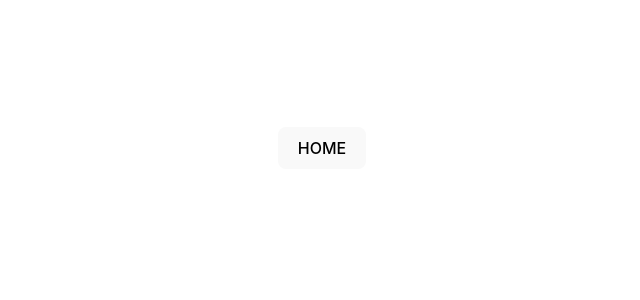
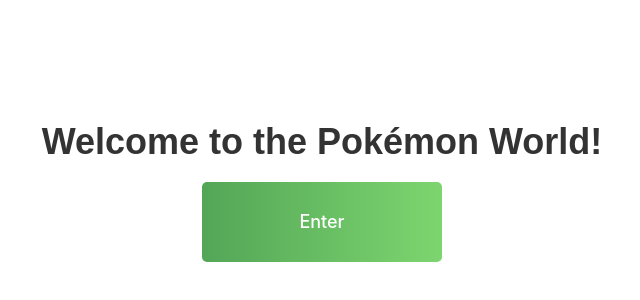
Before and after one commit to NazarethV/Proyecto-Individual-Pk, a React (Vite) app in the folder client vite/: page / in a window 1280 px wide. Shown: the part 252-552 px from the top of the page, without its empty margins (318-958 px from the left). Built offline with nearby package versions, Linux system fonts and the light colour scheme.

Commit message:
Terminado todo lo básico

```diff
--- a/client vite/src/Components/Navbar/Navbar.jsx
+++ b/client vite/src/Components/Navbar/Navbar.jsx
@@ -1,14 +1,24 @@
 import React from 'react'
 import styles from './navbar.module.css'
-import { Link } from 'react-router-dom'
+import { Link, useLocation} from 'react-router-dom'
 import SearchBar from '../SearchBar/SearchBar'
+import { useDispatch, useSelector } from 'react-redux'
+import { resetFilters } from '../../Redux/Actions/actions'
 
 const Navbar = () => {
+  const dispatch = useDispatch()
+  const { pathname } = useLocation()
+
+  const handleReset = () => {
+    dispatch(resetFilters())
+  }
+
   return (
     <div className={styles.navContainer}>
       <div className={styles.navBrand}>
         <p className={styles.logo}> PI POKEMON </p>
       </div>
+      <div className={styles.navActions}>
         <div className={styles.navLinks}>
           <Link className={styles.linkHome} to="/home">
             HOME
@@ -17,6 +27,14 @@
             New Pokemon
           </Link>
         </div>
+        {/* <div className={styles.contenedorReset}>
+          {(pathname === '/home' ) ? (
+            <button className={styles.resetButton} onClick={handleReset}>
+              Reset
+            </button>
+          ): null}
+        </div> */}
+      </div>
       <SearchBar />
     </div>
   );
--- a/client vite/src/Components/Navbar/navbar.module.css
+++ b/client vite/src/Components/Navbar/navbar.module.css
@@ -26,7 +26,8 @@
 
   .navLinks {
     /* display: flex; */
-    margin-top: 35px;
+    margin-top: 20px;
+    margin-left: 60px;
   }
 
   .navLinks a {
@@ -47,3 +48,21 @@
     color: #ffcc00; /* Color activo */
     text-decoration: none;
 }
+
+.navActions {
+  display: flex;
+  align-items: center;
+}
+
+.contenedorReset {
+  margin-left: 260px; /* Mueve el botón todo lo posible a la derecha */
+  margin-right: 20px; /* Agrega un margen a la derecha del botón para separarlo de los enlaces de navegación */
+}
+.resetButton {
+  background-color: #fff; /* Color de fondo del botón (ajusta según sea necesario) */
+  color: #333; /* Color del texto del botón (ajusta según sea necesario) */
+  padding: 8px 16px; /* Ajusta el relleno del botón según sea necesario */
+  border: none; /* Elimina el borde del botón */
+  cursor: pointer; /* Cambia el cursor al pasar sobre el botón */
+  border-radius: 4px; /* Ajusta el radio de la esquina del botón según sea necesario */
+}
--- a/client vite/src/Components/SearchBar/SearchBar.jsx
+++ b/client vite/src/Components/SearchBar/SearchBar.jsx
@@ -31,15 +31,7 @@
 //       {searchResults.length > 0 && (
 //         <div>
 //           <h3>Search Results:</h3>
-//           <ul>
-//             {searchResults.map((pokemon) => (
-//               <li key={pokemon.id}>{pokemon.name}</li>
-
-//             ))}
-//           </ul>
-//         </div>
-//       )}
-//     </div>
+//           <ul> </div>
 //   );
 // };
 
@@ -57,18 +49,6 @@
 
   const dispatch = useDispatch()
   const [name, setName] = useState("")
-
-  // const handleInputChange = (event) => {
-  //   event.preventDefault()
-  //   setName(event.target.value)
-  // }
-
-  // const handleSubmit = (event) => {
-  //   //event.preventDefault()
-  //   if(!name || !isNaN(name))
-  //     return alert('Enter a valid name')
-  //   dispatch(getNamePokemons(name))
-  // }
 
   const clearInput = () => {
     document.getElementById('searchbar-input').value = ''
@@ -100,17 +80,19 @@
         id='searchbar-input'
         type='text'
         placeholder='Search Pokemon by name'
-        onChange={handleChange}
-        onKeyDown={handleKeyDown}
+        onChange={(e) => handleChange(e)}
+        onKeyDown={(e) => handleKeyDown(e)}
         className={styles.input}
     />
     <button
         type='submit'
-        onClick={handleSubmit}
+        onClick={(e) => handleSubmit(e)}
         className={styles.button}
     >
         Search
     </button>
+
+
 </div>
   )
 }
--- a/client vite/src/Redux/Actions/actions.js
+++ b/client vite/src/Redux/Actions/actions.js
@@ -13,7 +13,7 @@
     ORDER_NAME,
     POST_POKEMON,
     SET_PAGE,
-    APPLY_FILTERS_AND_ORDER,
+    RESET_FILTERS,
 
 } from "./actions-types"
 
@@ -159,7 +159,6 @@
 }
 
 
-
-export const applyFiltersAndOrder = () => ({
-    type: APPLY_FILTERS_AND_ORDER,
-  });
+export const resetFilters = () => ({
+    type: RESET_FILTERS,
+});
--- a/client vite/src/Redux/Reducer/reducer.js
+++ b/client vite/src/Redux/Reducer/reducer.js
@@ -161,7 +161,16 @@
       };
 
 
-
+      case RESET_FILTERS:
+        return {
+            ...initialState,
+            allPokemons: state.allPokemonsBackUp,
+            filterSource: "All",
+            filterType: "All",
+            sortAttack: null,
+            sortName: null,
+            currentPage: 0,
+        };
 
     default:
       return state;
--- a/client vite/src/Views/Form/NewPokemon.jsx
+++ b/client vite/src/Views/Form/NewPokemon.jsx
@@ -104,14 +104,14 @@
 
     setForm(initialStateForm);
     setErrors(initialStateErrors);
-    navigate('/home');
+    // navigate('/home');
   };
 
 
   const disabledFunction = () => {
     const hasErrors = Object.values(stateErrors).some((error) => error !== '');
 
-    // Verifico si el campo types está vacío
+    // Verifico si el campo types está vacío por si se selecciona y elimina
     const isTypesEmpty = stateForm.types.length === 0;
 
     return hasErrors || isTypesEmpty;
--- a/client vite/src/Views/Home/Home.jsx
+++ b/client vite/src/Views/Home/Home.jsx
@@ -1,6 +1,4 @@
 
-
-///////ESTE ESS
 import React, { useEffect, useState } from 'react';
 import { useDispatch, useSelector } from 'react-redux';
 import Pokemons from '../../Components/Cards/Pokemons';
--- a/client vite/src/Views/Landing/Landing.jsx
+++ b/client vite/src/Views/Landing/Landing.jsx
@@ -1,14 +1,16 @@
-import React from 'react'
-import { Link } from 'react-router-dom'
+import React from 'react';
+import { Link } from 'react-router-dom';
+import styles from './landing.module.css'; // Importa el archivo CSS de estilos
 
 const Landing = () => {
   return (
-    <div>
-      <Link to="/home">
-        <button>HOME</button>
+    <div className={styles.landingContainer}>
+      <h1 className={styles.landingTitle}>Welcome to the Pokémon World!</h1>
+      <Link to="/home" className={styles.landingLink}>
+        <button className={styles.landingButton}>Enter</button>
       </Link>
     </div>
-  )
-}
+  );
+};
 
-export default Landing
+export default Landing;
--- a/client vite/src/Views/Landing/landing.module.css
+++ b/client vite/src/Views/Landing/landing.module.css
@@ -0,0 +1,37 @@
+.landingContainer {
+    display: flex;
+    flex-direction: column;
+    align-items: center;
+    justify-content: center;
+    height: 100vh;
+    /* Color de fondo */
+  }
+
+  .landingTitle {
+    font-family: fantasy;
+    font-size: 36px;
+    color: #333; /* Color del título */
+    /*background: linear-gradient(to right, #53a657, #7dd56f); /* Gradiente de verde */
+    margin-bottom: 20px;
+  }
+
+  .landingLink {
+    text-decoration: none;
+  }
+
+  .landingButton {
+    height: 10vh;
+    width: 30vh;
+    padding: 10px 20px;
+    border: none;
+    border-radius: 5px;
+    background: linear-gradient(to right, #53a657, #7dd56f);
+    color: white;
+    font-size: 18px;
+    cursor: pointer;
+    transition: background-color 0.3s ease;
+  }
+
+  .landingButton:hover {
+    background: linear-gradient(to right, #265028, #26ff05) /* Color del botón al pasar el cursor */
+  }
```
Also changed, not shown: client vite/src/Components/Filters/Filters.jsx (deleted, +0 -24 lines). Lines whose indentation alone changed are shown as unchanged.
